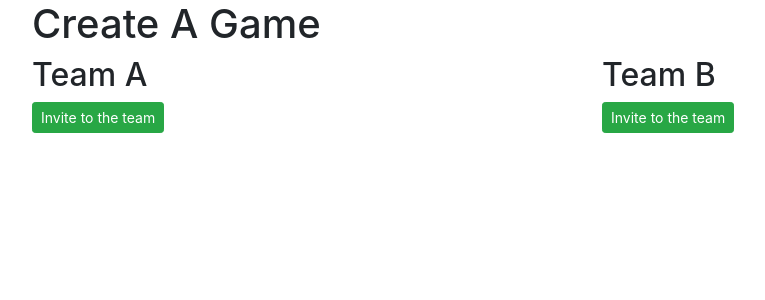
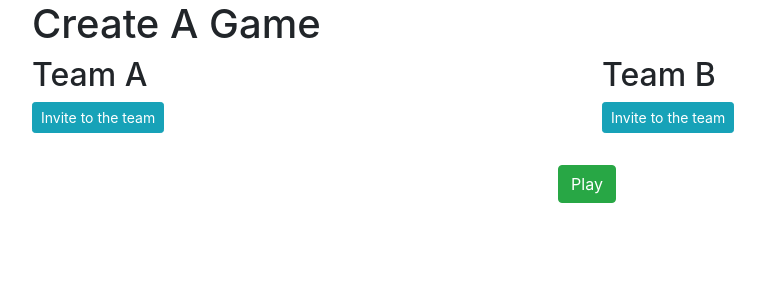
Before and after one commit to aksrugiw/ngFoosballApp, an Angular app: page /game/new in a window 1280 px wide. Shown: the top 300 px of the page, without its empty margins (53-818 px from the left). Built offline with nearby package versions, Linux system fonts and the light colour scheme.

Commit message:
Add simply validation - count team members

```diff
--- a/src/app/game/game.component.html
+++ b/src/app/game/game.component.html
@@ -11,7 +11,7 @@
         <option value="----">choose player</option>
         <option *ngFor="let player of playerList" [ngValue]="player">{{ player.name }}</option>
       </select>
-      <button class="btn btn-success" (click)="addToActualTeam()">Invite</button>
+      <button class="btn btn-info" (click)="addToActualTeam()">Invite</button>
     </div>
   </div>
 
@@ -19,8 +19,15 @@
   <div class="row">
     <div class="col" *ngFor="let team of teams">
       <h2>{{team.name}}</h2>
-      <button class="btn btn-sm btn-success mb-2" (click)="setActualTeam(team)">Invite to the team</button>
+      <button class="btn btn-sm btn-info mb-2" (click)="setActualTeam(team)">Invite to the team</button>
       <player *ngFor="let player of team.players" [player]="player"></player>
     </div>
   </div>
+
+  <div class="row mt-4">
+    <div class="col text-center">
+      <p class="text-danger" *ngIf="errorMessage">{{errorMessage}}</p>
+      <button class="btn btn-success" (click)="playGame()">Play</button>
+    </div>
+  </div>
 </div>
--- a/src/app/game/game.component.ts
+++ b/src/app/game/game.component.ts
@@ -27,6 +27,7 @@ export class GameComponent implements OnInit {
   ];
   actualTeam;
   invitingPlayers: boolean = false;
+  errorMessage: string;
 
   constructor(
     private _route: ActivatedRoute,
@@ -54,4 +55,16 @@ export class GameComponent implements OnInit {
     }
   }
 
+  playGame() : void {
+    if((this.teams[0].players.length === 2 || this.teams[0].players.length === 4)
+      && this.teams[1].players.length === 2 || this.teams[1].players.length === 4) {
+      this.errorMessage = '';
+    }
+    else {
+      this.errorMessage = 'Teams are incomplete';
+        return;
+    }
+
+  }
+
 }
```
